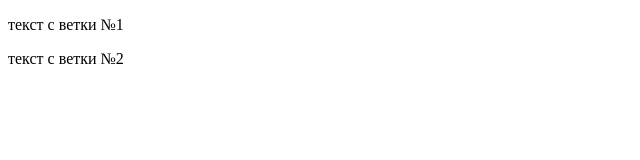
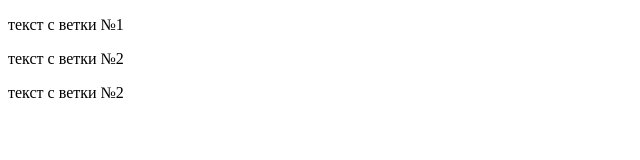
Before and after one commit to Altorus/git_tests, a plain HTML site: page index.html in a window 1280 px wide. Shown: the whole page, without its empty margins (0-640 px from the left). Drawn offline with Linux system fonts and the light colour scheme.

Commit message:
Update index.html

```diff
--- a/index.html
+++ b/index.html
@@ -7,5 +7,6 @@
 <body>
 <p>текст с ветки №1</p>
 <p>текст с ветки №2</p>
+<p>текст с ветки №2</p>
 </body>
 </html>
```
